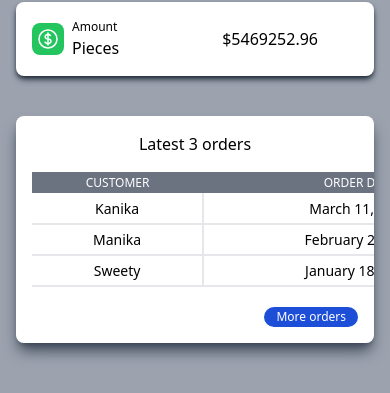
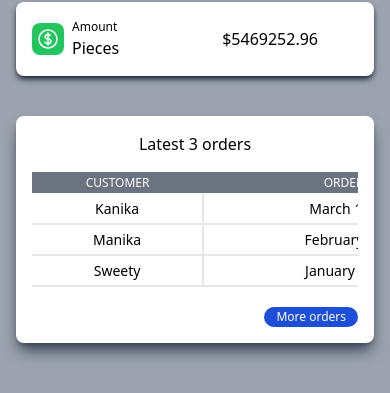
Before and after one commit to Abhishek-1337/Derp, a React (Vite) app: page / in a window 390 px wide. Shown: the part 380-773 px from the top of the page. Built offline with nearby package versions, Linux system fonts and the light colour scheme.

Commit message:
fix: dashboard-ui

```diff
--- a/src/components/Dashboard/Dashboard.jsx
+++ b/src/components/Dashboard/Dashboard.jsx
@@ -62,8 +62,9 @@ const Dashboard = () => {
             icon={<TotalPriceIcon additionalStyles="text-white" />}
           />
         </div>
-        <div className="overflow-auto mt-10 bg-white rounded-lg p-4  shadow-lg shadow-gray-700">
+        <div className="mt-10 bg-white rounded-lg p-4  shadow-lg shadow-gray-700">
           <h2 className="text-center font-medium text-base">Latest 3 orders</h2>
+          <div className="overflow-auto ">
             <table className="min-w-[720px] md:w-full mt-4 table-fixed">
               <thead>
                 <tr className="text-[12px] text-white bg-gray-500 rounded-t-xl p-1">
@@ -95,6 +96,7 @@ const Dashboard = () => {
                 })}
               </tbody>
             </table>
+          </div>
           <div className="mt-4 text-end">
             <PrimaryButton
               title="More orders"
--- a/src/shared/icons/HamMenu.jsx
+++ b/src/shared/icons/HamMenu.jsx
@@ -6,7 +6,7 @@ const HamMenu = () => {
       viewBox="0 0 24 24"
       strokeWidth={1.5}
       stroke="currentColor"
-      className="w-5 h-5 md:w-6 md:h-6"
+      className="w-6 h-6 md:w-7 md:h-7"
     >
       <path
         strokeLinecap="round"
```
Lines whose indentation alone changed are shown as unchanged.
